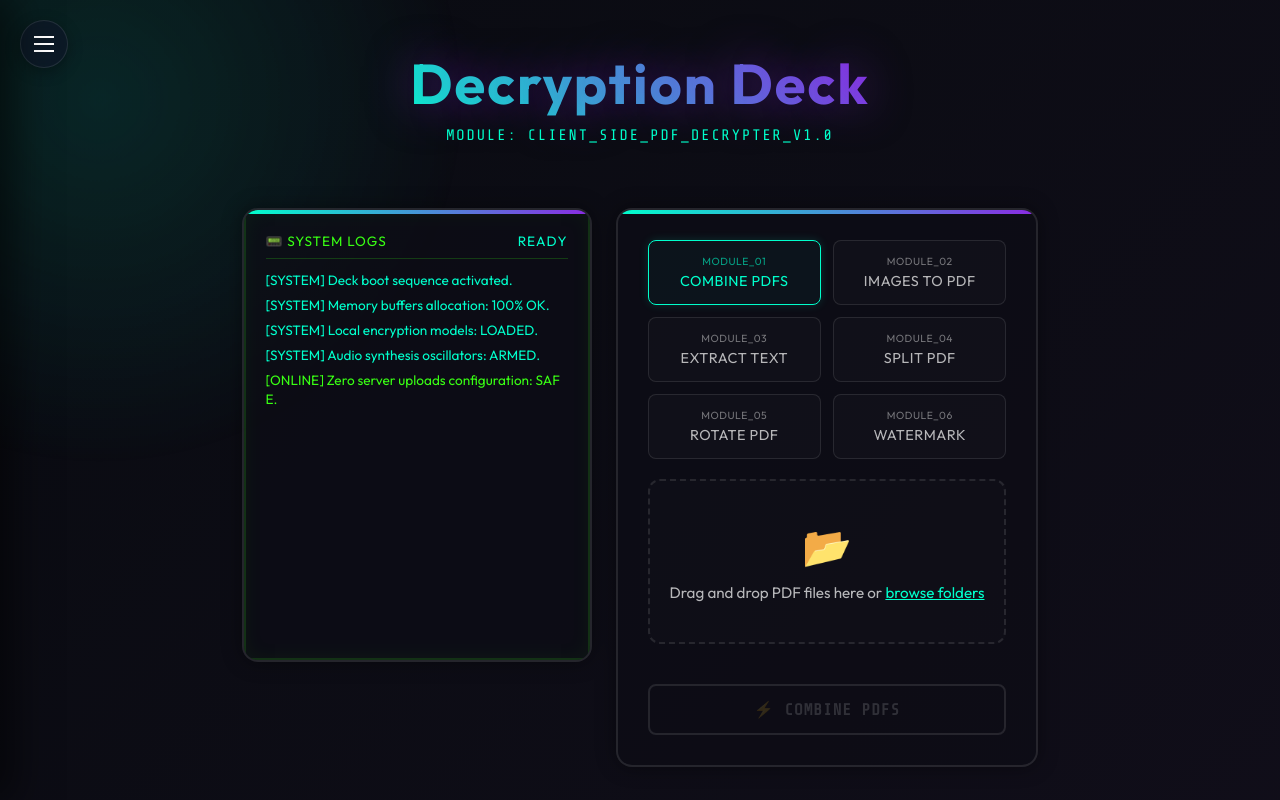
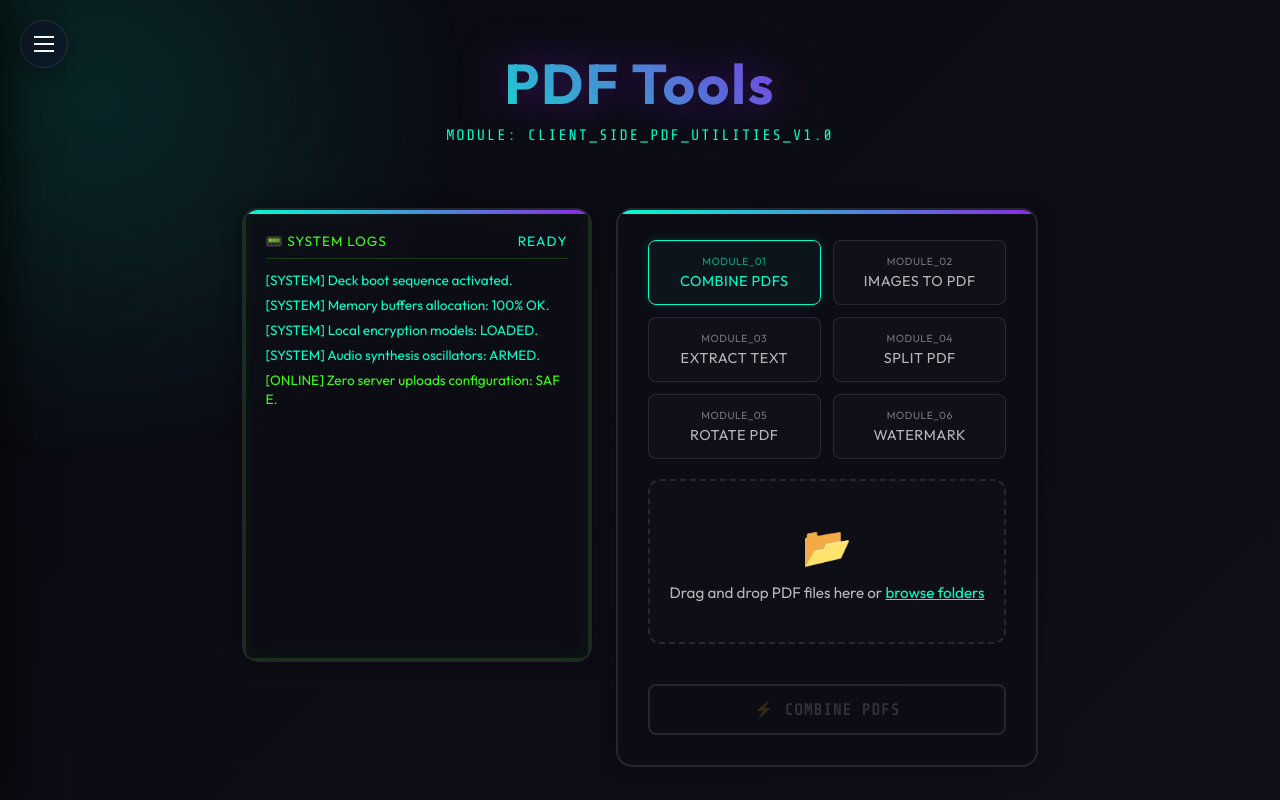
Before and after one commit to vayutripathi10/arcade-hub, a plain HTML site: page pdf-tools.html in a window 1280 px wide. Shown: the top 800 px of the page. Drawn offline with nearby package versions, Linux system fonts and the light colour scheme.

Commit message:
Rename page title and headings from Decryption Deck to PDF Tools

```diff
--- a/pdf-tools.html
+++ b/pdf-tools.html
@@ -7,12 +7,12 @@
     <meta name="theme-color" content="#00ffcc">
     <link rel="apple-touch-icon" href="icon-192.png">
     <meta name="viewport" content="width=device-width, initial-scale=1.0">
-    <meta name="description" content="Use Arcade Hub's Decryption Deck to merge PDFs, compile images into PDFs, and extract readable text. High security, zero server uploads, 100% private.">
+    <meta name="description" content="Use Arcade Hub's client-side PDF Tools to merge PDFs, compile images, split pages, rotate layout views, and extract text. 100% private.">
     <meta name="keywords" content="pdf merge, convert image to pdf, pdf text extractor, unblocked pdf tools, online pdf helper">
     <link rel="canonical" href="https://arcadehubplay.com/pdf-tools">
 
     <!-- Open Graph / Facebook -->
-    <meta property="og:title" content="Decryption Deck - PDF Tools | Arcade Hub">
+    <meta property="og:title" content="PDF Tools Suite | Arcade Hub">
     <meta property="og:description" content="Merge PDFs, convert images, and extract text client-side. Zero server uploads, 100% private and secure.">
     <meta property="og:type" content="website">
     <meta property="og:url" content="https://arcadehubplay.com/pdf-tools.html">
@@ -20,11 +20,11 @@
 
     <!-- Twitter -->
     <meta name="twitter:card" content="summary">
-    <meta name="twitter:title" content="Decryption Deck - PDF Tools | Arcade Hub">
+    <meta name="twitter:title" content="PDF Tools Suite | Arcade Hub">
     <meta name="twitter:description" content="Merge PDFs, convert images, and extract text client-side. Zero server uploads, 100% private and secure.">
     <meta name="twitter:image" content="https://arcadehubplay.com/favicon.png">
 
-    <title>Decryption Deck: Cyberpunk PDF Tools | Arcade Hub</title>
+    <title>PDF Tools: Cyberpunk PDF Toolset | Arcade Hub</title>
 
     <link rel="preconnect" href="https://fonts.googleapis.com">
     <link rel="preconnect" href="https://fonts.gstatic.com" crossorigin>
@@ -527,8 +527,8 @@
     </nav>
 
     <div class="header-container" style="margin-bottom: 2rem;">
-        <h1 class="main-title" style="font-size: clamp(2.5rem, 6vw, 3.5rem); text-shadow: 0 0 45px rgba(138,43,226,0.5);">Decryption Deck</h1>
-        <p class="subtitle" style="color: var(--neon-cyan); text-transform: uppercase; font-family: 'Share Tech Mono', monospace; font-size: 0.95rem; letter-spacing: 2px;">MODULE: CLIENT_SIDE_PDF_DECRYPTER_v1.0</p>
+        <h1 class="main-title" style="font-size: clamp(2.5rem, 6vw, 3.5rem); text-shadow: 0 0 45px rgba(138,43,226,0.5);">PDF Tools</h1>
+        <p class="subtitle" style="color: var(--neon-cyan); text-transform: uppercase; font-family: 'Share Tech Mono', monospace; font-size: 0.95rem; letter-spacing: 2px;">MODULE: CLIENT_SIDE_PDF_UTILITIES_v1.0</p>
     </div>
 
     <main class="container" style="max-width: 1200px;">
--- a/sw.js
+++ b/sw.js
@@ -1,4 +1,4 @@
-const CACHE_NAME = 'arcade-hub-cache-v164';
+const CACHE_NAME = 'arcade-hub-cache-v165';
 const CORE_ASSETS = [
     'about.html',
     'achievements.html',
```
